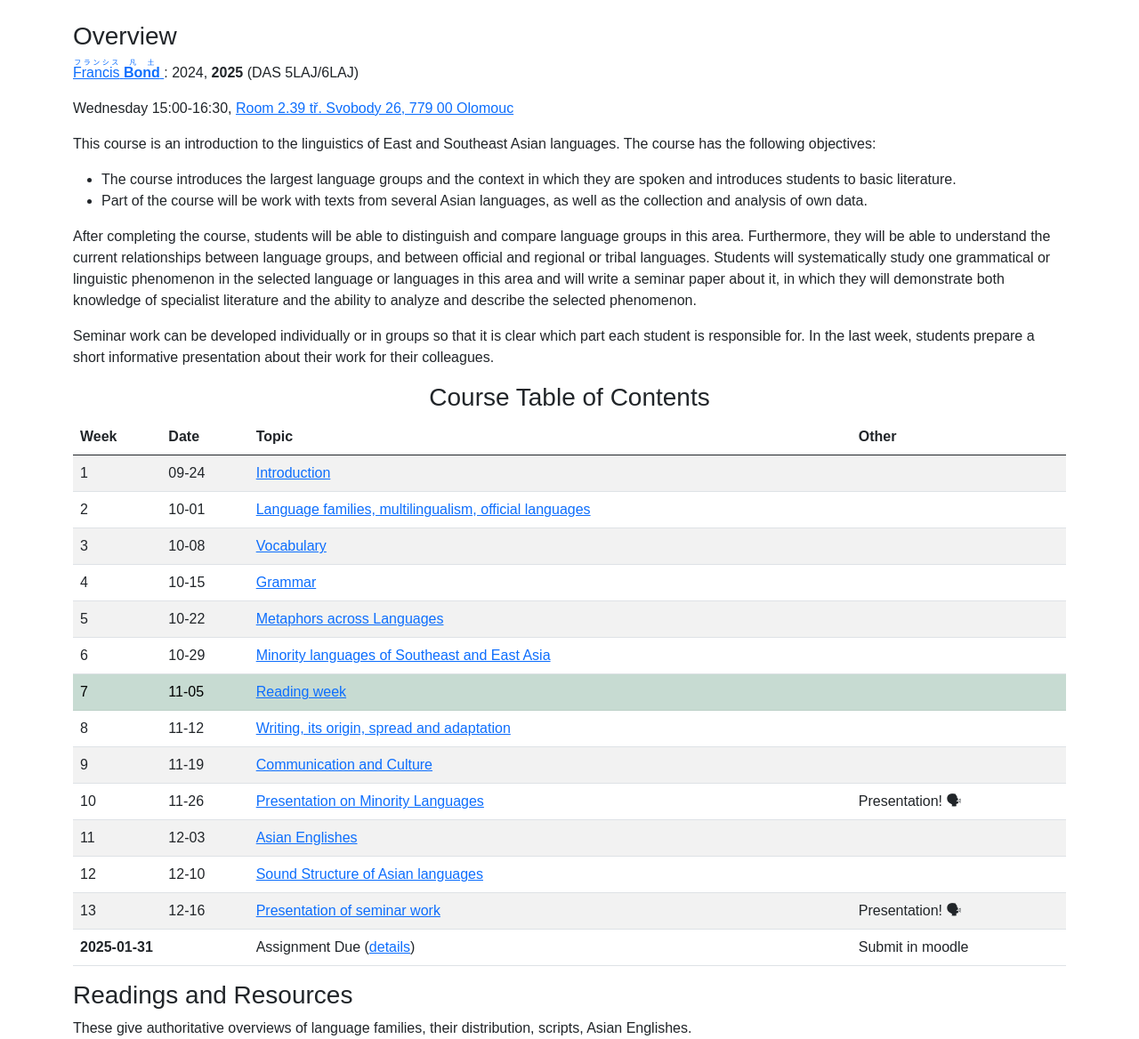
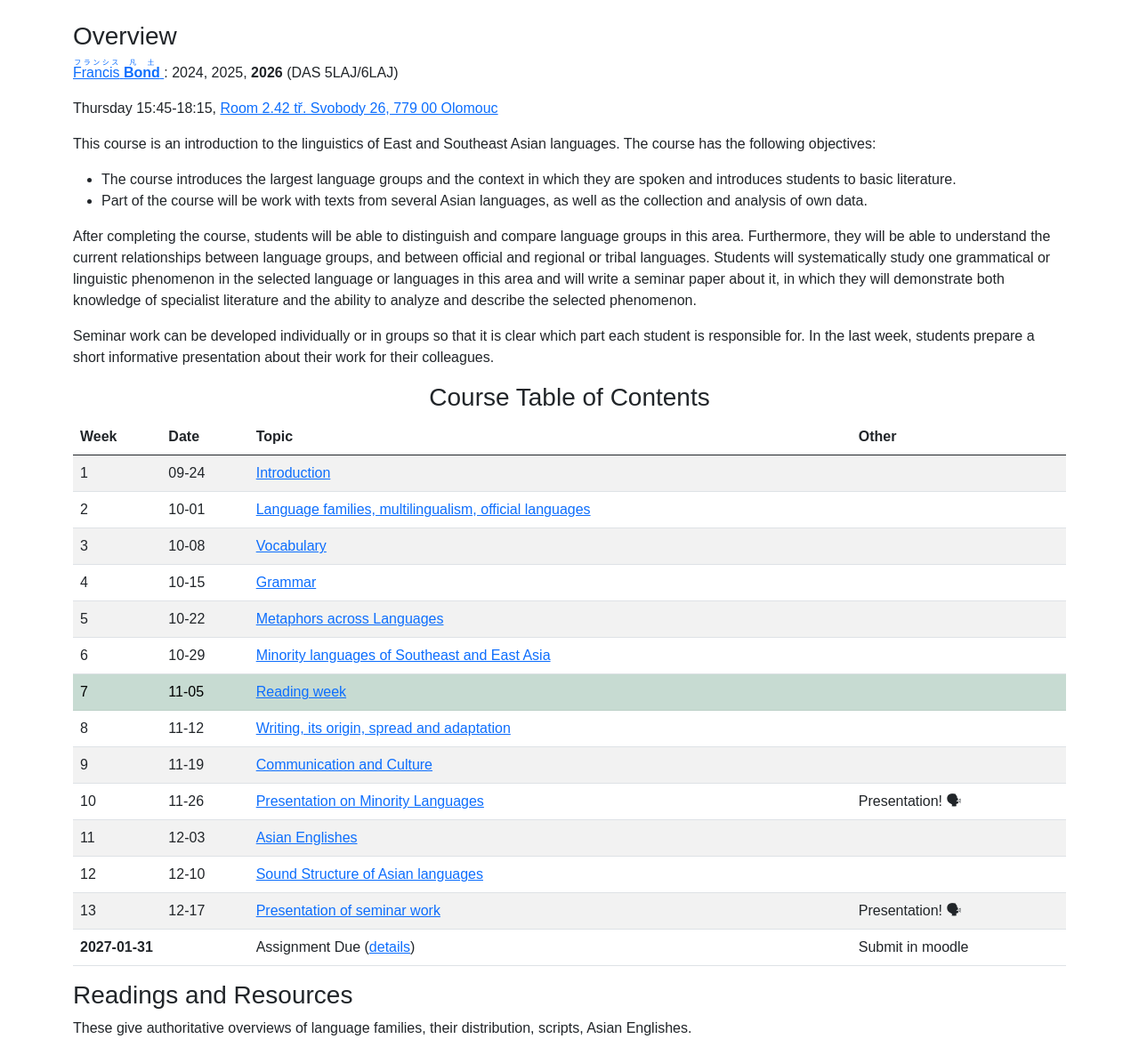
Before and after one commit to bond-lab/Linguistics-of-Asian-Languages, a Flask app: page / in a window 1280 px wide. Shown: the part 56-1224 px from the top of the page at 89% size. Run offline with Flask 3, Linux system fonts and the light colour scheme.

Commit message:
revised for 2026
Roll the course site over to the 2026 edition (winter semester 2026/2027):

- Thursdays 15:45-18:15, Room 2.42 (was Wednesdays 15:00-16:30, Room 2.39)
- Week dates shifted to Thursdays 24 Sep - 17 Dec 2026, inside the UP
  FF teaching period (21 Sep - 18 Dec 2026).  Only the final week moved
  in the calendar (12-16 -> 12-17); 2026 falls one weekday later than
  2025, so the other month-days are unchanged.
- No class falls on a Czech public holiday: the holidays in the teaching
  period are Mon 28 Sep, Wed 28 Oct and Tue 17 Nov 2026.  Recorded in a
  header comment in weeks.toml.
- Seminar paper due date 2025-01-31 -> 2027-01-31 (it had been left at
  the 2024 edition's date).
- Fixed the Tone in Asian Languages link, which pointed at
  http://127.0.0.1:5000/ in the published site; use url_for.
- sounds.html: Davide Francolino's guest lecture is now in the past.
- Ignore grades/, which holds student marks and must not be published.

Co-Authored-By: Claude Opus 5 (1M context) <noreply@anthropic.com>
Claude-Session: https://claude.ai/code/session_01Ho7EtB8pWgm1xk9SUDqpL8

```diff
--- a/docs/week/sounds/index.html
+++ b/docs/week/sounds/index.html
@@ -90,7 +90,7 @@
 
 <p>The reading is Goddard, Chapter 6 <i>The Soundscape of East and Southeast Asia</i>.
 
-<p>In 2025 we will have a guest lecture by Davide Francolino (University for Foreigners of Siena).
+<p>In 2025 we had a guest lecture by Davide Francolino (University for Foreigners of Siena).
 
 <p> <strong>Slides</strong>: <a href="../../static/pdf/Francolino_Bond.pdf">Tone and Intonation in Asian Languages</a>,  Davide Francolino (2025)
 
--- a/web/templates/index.html
+++ b/web/templates/index.html
@@ -13,11 +13,11 @@
   <ruby>
     <rb><b>Bond</b></rb>
     <rp>(</rp><rt>凡土</rt><rp>)</rp>
-</ruby></a>: 2024, <strong>2025</strong> (DAS 5LAJ/6LAJ)
+</ruby></a>: 2024, 2025, <strong>2026</strong> (DAS 5LAJ/6LAJ)
 
-<p>Wednesday
-  15:00-16:30,
-  <a href='https://mapy.upol.cz/en?prac=64'>Room 2.39 tř. Svobody 26,
+<p>Thursday
+  15:45-18:15,
+  <a href='https://mapy.upol.cz/en?prac=64'>Room 2.42 tř. Svobody 26,
   779 00 Olomouc</a>
 
 
@@ -53,7 +53,7 @@
         </tr>
         {% endfor %}
 	<tr>
-            <th colspan=2>2025-01-31</th>
+            <th colspan=2>2027-01-31</th>
             <td>Assignment Due
 	      (<a href="{{ url_for('week', week_key='presentation') }}">details</a>)</td>
             <td>Submit in moodle</td>
@@ -90,7 +90,7 @@ ISBN: 9780199248605
  <li>Yu Li (2019). <i>The Chinese Writing System in Asia: An Interdisciplinary Perspective (1st ed.)</i>. Routledge. {{doi('10.4324/9780429345333')}}
  </ul>
 
-<p>Guest lecture in 2024 on <a href='http://127.0.0.1:5000/week/tones/'>Tone in Asian Languages</a> by
+<p>Guest lecture in 2024 on <a href="{{ url_for('week', week_key='tones') }}">Tone in Asian Languages</a> by
 Lian-Hee Wee (Hong Kong Baptist, University)
 
 <h3>Assessment</h3>
--- a/web/templates/weeks/sounds.html
+++ b/web/templates/weeks/sounds.html
@@ -5,7 +5,7 @@
 
 <p>The reading is Goddard, Chapter 6 <i>The Soundscape of East and Southeast Asia</i>.
 
-<p>In 2025 we will have a guest lecture by Davide Francolino (University for Foreigners of Siena).
+<p>In 2025 we had a guest lecture by Davide Francolino (University for Foreigners of Siena).
 
 <p> <strong>Slides</strong>: <a href="{{ url_for('static', filename='pdf/Francolino_Bond.pdf')}}">Tone and Intonation in Asian Languages</a>,  Davide Francolino (2025)
 
--- a/web/weeks.toml
+++ b/web/weeks.toml
@@ -1,3 +1,13 @@
+# Linguistics of Asian Languages -- 2026 (winter semester 2026/2027)
+# Thursdays 15:45-18:15, Room 2.42, tř. Svobody 26, Olomouc
+# UP Olomouc FF teaching period: 21 September - 18 December 2026
+#
+# Czech public holidays in the teaching period (none fall on a Thursday):
+#   Mon 28 Sep 2026  Den české státnosti / St Wenceslas Day
+#   Wed 28 Oct 2026  Den vzniku samostatného československého státu
+#   Tue 17 Nov 2026  Den boje za svobodu a demokracii
+# (Thu 24 Dec is Štědrý den, but that is a week after the last class.)
+
 [weeks]
 
 [weeks.intro]
@@ -86,7 +96,7 @@ other =''
 [weeks.presentation]
 key = "Talk~2"
 title = "Presentation of seminar work"
-date = "12-16"
+date = "12-17"
 other = "Presentation!  🗣"
 
 
```
Also changed, not shown: docs/index.html (+7 -7 lines), docs/week/tones/index.html (+12 -12 lines), 1 other file.
